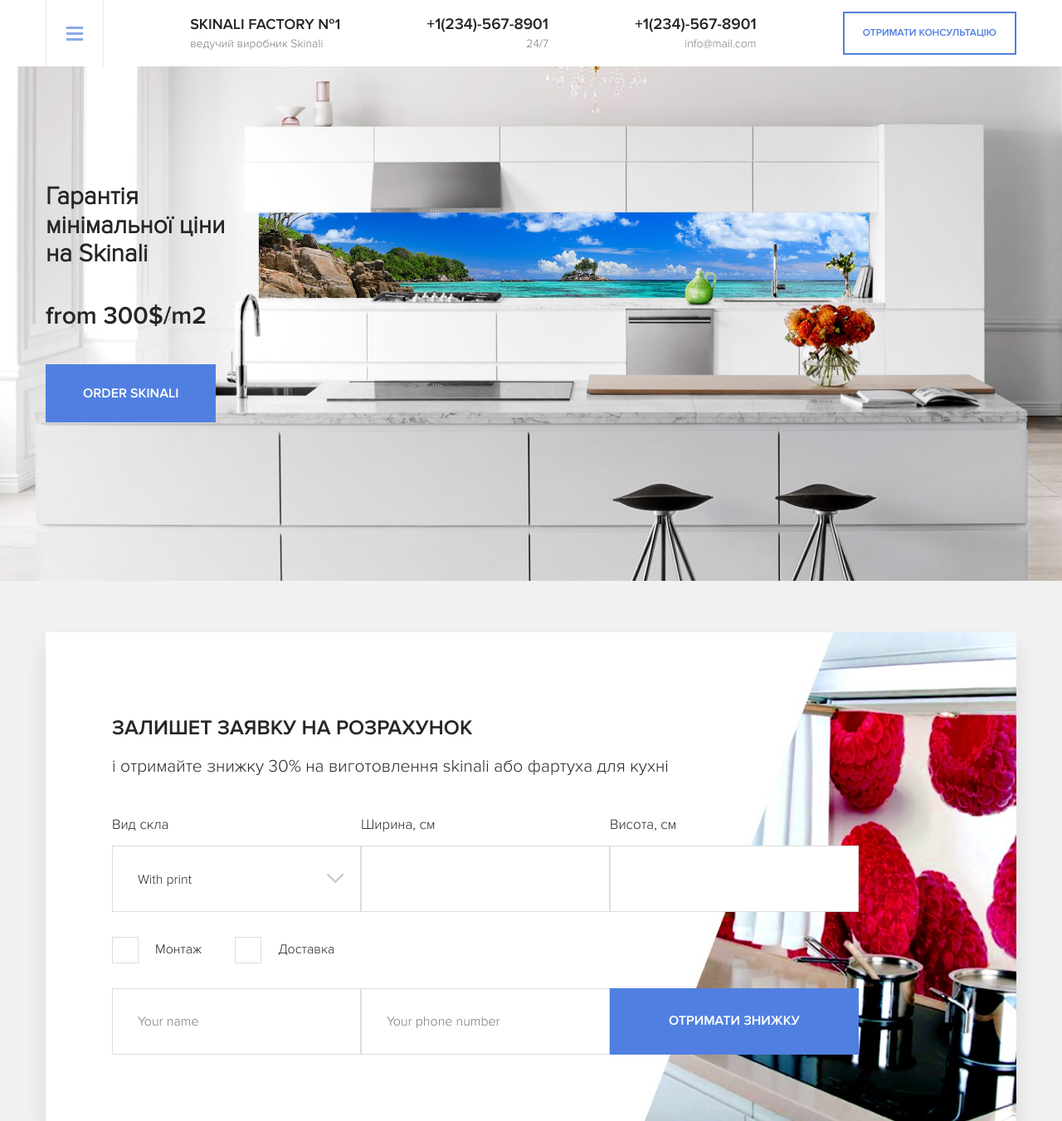
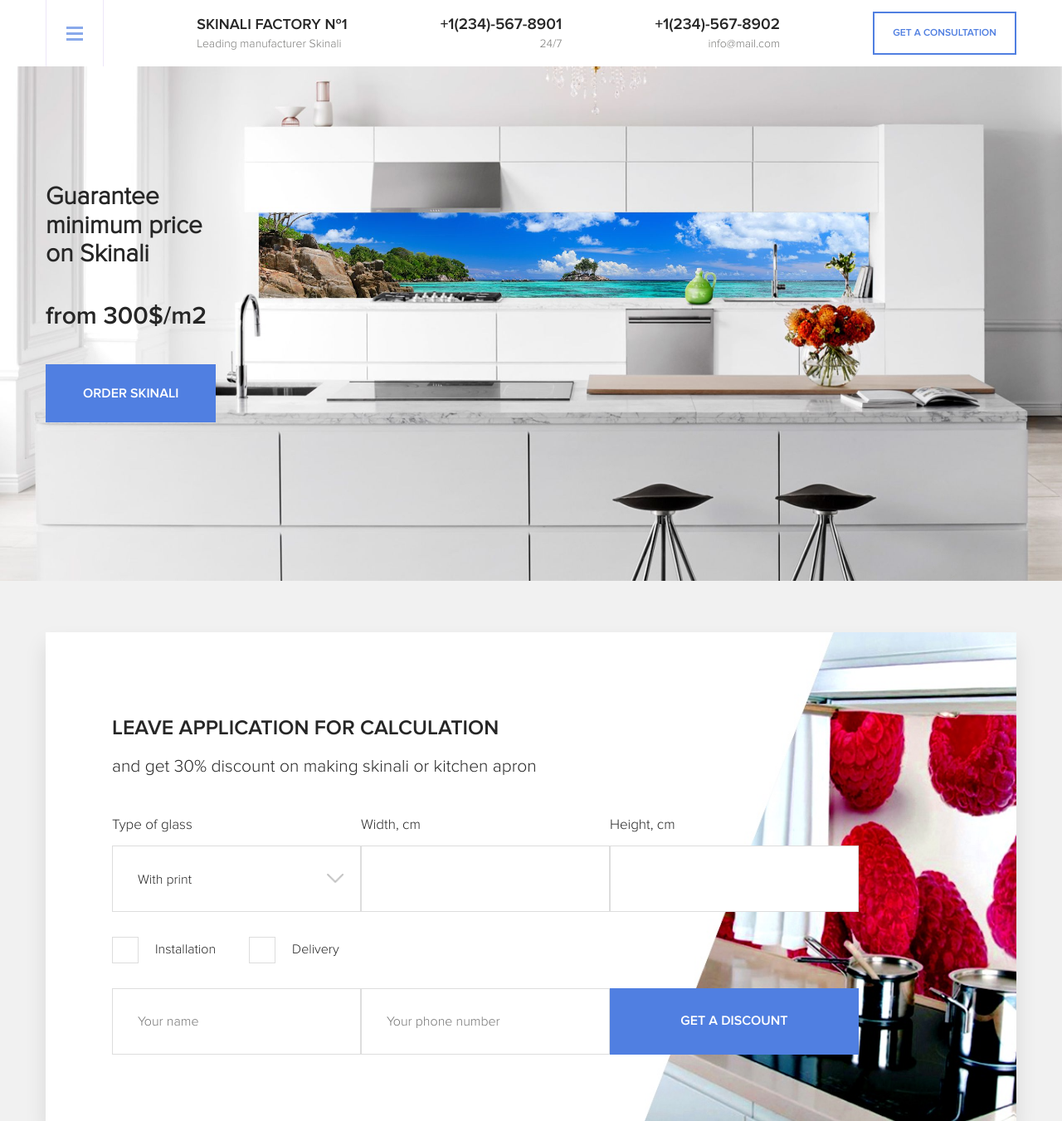
Before and after one commit to program-studio/skinali, a plain HTML site: page index.html in a window 1280 px wide. Shown: the top 1351 px of the page at 83% size. Drawn offline with nearby package versions, Linux system fonts and the light colour scheme; a script that the page names is missing.

```diff
--- a/index.html
+++ b/index.html
@@ -33,7 +33,7 @@
                     </button>
                     <div class="logo navbar__logo">
                         <strong class="logo__text">Skinali Factory №1</strong>
-                        <span class="logo__description">ведучий виробник Skinali</span>
+                        <span class="logo__description">Leading manufacturer Skinali</span>
                     </div>
                     <!-- /.logo navbar__logo -->
                     <div class="navbar__mobile">
@@ -41,10 +41,10 @@
                         <span class="navbar__work-time navbar__small-text">24/7</span>
                     </div>
                     <div class="navbar__landline">
-                        <a class="navbar__phone" href="tel:+12345678901">+1(234)-567-8901</a>
-                        <a class="navbar__email navbar__small-text" href="mailto:info@mail.cu">info@mail.com</a>
+                        <a class="navbar__phone" href="tel:+12345678902">+1(234)-567-8902</a>
+                        <a class="navbar__email navbar__small-text" href="mailto:info@mail.com">info@mail.com</a>
                     </div>
-                    <a href="#offer" class="button-o navbar__button">Отримати консультацію</a>
+                    <a href="#offer" class="button-o navbar__button">Get a consultation</a>
             </div>
             <!-- /.navbar-wrap -->
             </div>
@@ -53,7 +53,7 @@
         <div class="hero">
             <div class="container">
                 <h1 class="hero__title">
-                    Гарантія <br>мінімальної ціни <br>на Skinali
+                    Guarantee <br>minimum price <br>on Skinali
                 </h1>
                 <span class="hero__subtitle">from 300$/m2</span>
                 <a href="#offer" class="button hero__button">Order Skinali </a>
@@ -68,12 +68,12 @@
     <section class="offer bg-secondary" id="offer">
         <div class="container">
             <div class="offer__block offer-block offer-block_calc-bg">
-                <h2 class="offer__title">Залишет заявку на розрахунок</h2>
-                <span class="offer__subtitle">і отримайте знижку 30% на виготовлення skinali або фартуха для кухні </span>
+                <h2 class="offer__title">Leave application for calculation</h2>
+                <span class="offer__subtitle">and get 30% discount on making skinali or kitchen apron</span>
                 <form action="#" class="form offer__form">
                     <div class="form__row">
                         <div class="form__group">
-                            <label for="" class="form__label">Вид скла</label>
+                            <label for="" class="form__label">Type of glass</label>
                              <input type="hidden" name="type" id="select-type" value="With print">
                              <div class="select form__select">
                                  <div class="select_checked">With print</div>
@@ -84,11 +84,11 @@
                              </div>
                         </div>
                         <div class="form__group">
-                            <label for="" class="form__label">Ширина, см</label>
+                            <label for="" class="form__label">Width, cm</label>
                              <input type="number" class="input form__input">
                         </div>
                         <div class="form__group">
-                            <label for="" class="form__label">Висота, см</label>
+                            <label for="" class="form__label">Height, cm</label>
                              <input type="number" class="input form__input">
                         </div>
                     </div>
@@ -96,13 +96,13 @@
                         <div class="form__chackbox">
                             <input class="checkbox" type="checkbox" id="install">
                             <label class="checkbox-label" for="install">
-                                Монтаж
+                                Installation
                             </label>
                         </div>
                         <div class="form__chackbox">
                             <input class="checkbox" type="checkbox" id="delivery">
                             <label class="checkbox-label" for="delivery">
-                                Доставка
+                                Delivery
                             </label>
                         </div>
                     </div>
@@ -115,7 +115,7 @@
                             <input type="tel" class="input form__input" placeholder="Your phone number">
                         </div>
                         <div class="form__group">
-                            <input type="submit" class="button form__button" value="Отримати знижку">
+                            <input type="submit" class="button form__button" value="Get a discount">
                         </div>
                     </div>
                 </form>
--- a/sass/blocks/_offer.sass
+++ b/sass/blocks/_offer.sass
@@ -71,6 +71,8 @@
 		&__group
 			flex-basis: 100%
 			width: 100%
+		&__select
+			margin-bottom: 20px
 		&__input
 			margin-bottom: 20px
 		&__policy
```
Also changed, not shown: css/style.css, 1 other file.
